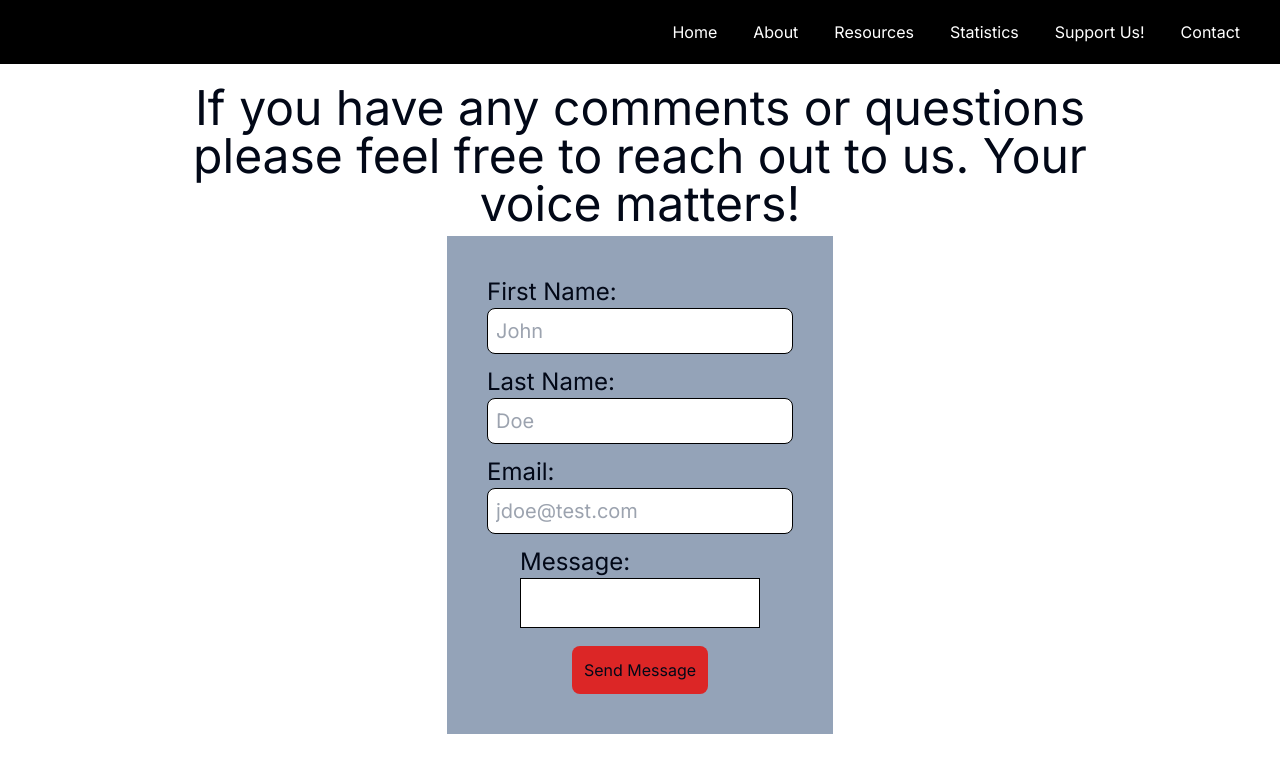
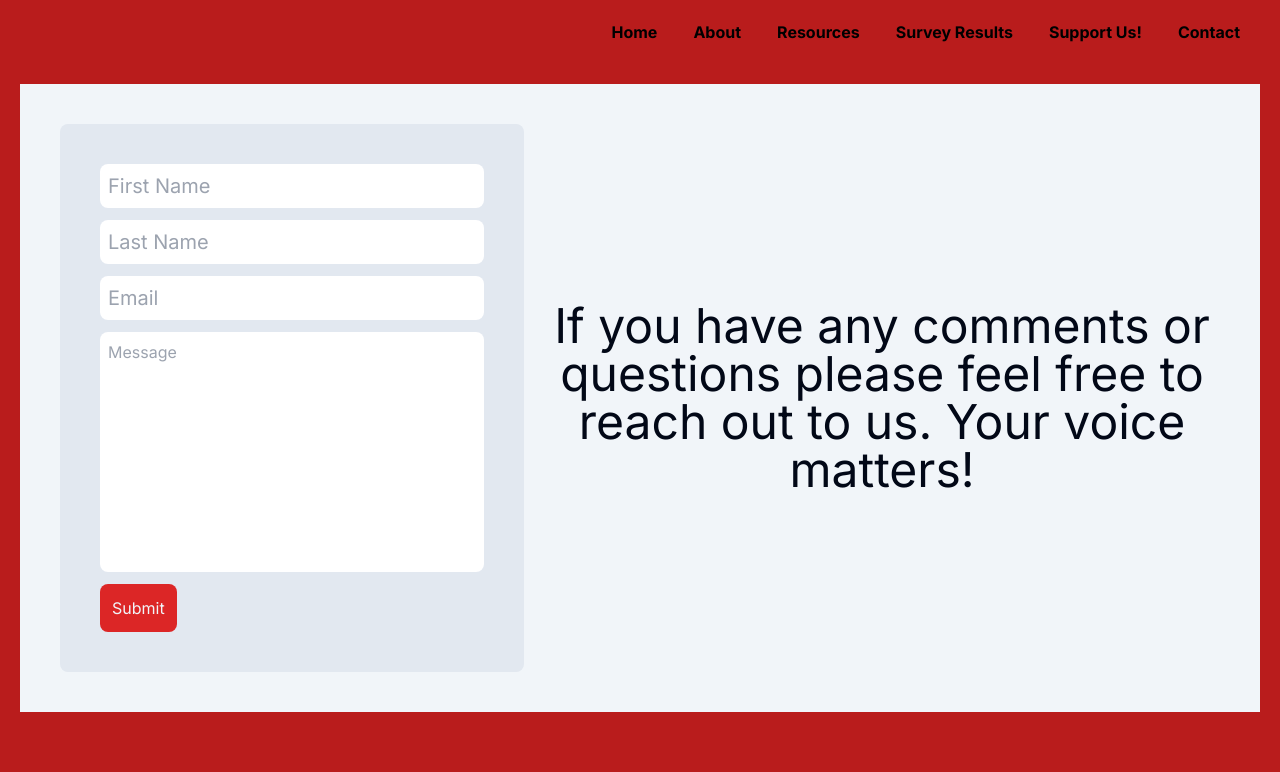
Before and after one commit to samSharivker/qol, a Next.js app in the folder website/: page /contact in a window 1280 px wide. Shown: the top 772 px of the page. Built offline with nearby package versions, Linux system fonts and the light colour scheme.

Commit message:
contact style done

```diff
--- a/website/app/contact/page.tsx
+++ b/website/app/contact/page.tsx
@@ -3,50 +3,42 @@
 export default function Contact() {
   return (
     <div className="text-center flex flex-col items-center m-5">
-      <div className="text-center flex flex-col items-center gap-2 max-w-5xl">
+      <div className="text-center flex lg:flex-row flex-col-reverse items-center gap-5 max-w-7xl p-10 bg-slate-100">
+        <form className="rounded-lg flex flex-col lg:items-start items-center gap-3 p-10 bg-slate-200 w-full">
+          <input
+            className="min-w-96 text-xl p-2 rounded-lg focus:outline-none focus:ring-0"
+            type="text"
+            placeholder="First Name"
+            required
+          />
+          <input
+            className="min-w-96 text-xl p-2 rounded-lg focus:outline-none focus:ring-0"
+            type="text"
+            placeholder="Last Name"
+            required
+          />
+          <input
+            className="min-w-96  text-xl p-2 rounded-lg focus:outline-none focus:ring-0"
+            type="email"
+            placeholder="Email"
+            required
+          />
+          <textarea
+            className="rounded-lg p-2 min-w-96 h-60 resize-none focus:outline-none focus:ring-0"
+            placeholder="Message"
+            required
+          />
+          <button
+            className="bg-red-600 p-3 rounded-lg text-slate-100"
+            type="submit"
+          >
+            Submit
+          </button>
+        </form>
         <h1 className="text-5xl flex-wrap">
           If you have any comments or questions please feel free to reach out to
           us. Your voice matters!
         </h1>
-        <form className="flex flex-col items-center gap-3 p-10 bg-slate-400">
-          <div>
-            <p className="text-2xl text-left">First Name:</p>
-            <input
-              className="text-xl p-2 rounded-lg border border-black"
-              type="text"
-              placeholder="John"
-              required
-            />
-          </div>
-          <div>
-            <p className="text-2xl text-left">Last Name:</p>
-            <input
-              className="text-xl p-2 rounded-lg border border-black"
-              type="text"
-              placeholder="Doe"
-              required
-            />
-          </div>
-          <div>
-            <p className="text-2xl text-left">Email:</p>
-            <input
-              className="text-xl p-2 rounded-lg border border-black"
-              type="email"
-              placeholder="jdoe@test.com"
-              required
-            />
-          </div>
-          <div>
-            <p className="text-2xl text-left">Message:</p>
-            <textarea
-              className="w-60 border border-black resize-none"
-              required
-            />
-          </div>
-          <button className="bg-red-600 p-3 rounded-lg" type="submit">
-            Send Message
-          </button>
-        </form>
       </div>
     </div>
   );
--- a/website/app/layout.tsx
+++ b/website/app/layout.tsx
@@ -16,9 +16,9 @@ export default function RootLayout({
   children: React.ReactNode;
 }>) {
   return (
-    <html lang="en">
+    <html lang="en" className="bg-red-700">
       <body className={inter.className}>
-        <div className="flex flex-col min-h-screen">
+        <div className="flex flex-col min-h-screen bg-red-700">
           <Navbar />
           <main className="flex-grow">{children}</main>
         </div>
--- a/website/components/navbar.tsx
+++ b/website/components/navbar.tsx
@@ -20,13 +20,13 @@ export default function Navbar() {
     { text: "Home", route: "/", icon: "bi-house-door-fill" },
     { text: "About", route: "/about", icon: "bi-file-person-fill" },
     { text: "Resources", route: "/resources", icon: "bi-briefcase-fill" },
-    { text: "Statistics", route: "/statistics", icon: "bi-archive-fill" },
+    { text: "Survey Results", route: "/statistics", icon: "bi-archive-fill" },
     { text: "Support Us!", route: "/support", icon: "bi-archive-fill" },
     { text: "Contact", route: "/contact", icon: "bi-telephone-fill" },
   ];
 
   return (
-    <nav className="bg-black z-50 sticky top-0">
+    <nav className="bg-red-700 z-50 sticky top-0">
       <div className="max-w-7xl mx-auto px-4 sm:px-6 lg:px-8">
         <div className="flex items-center justify-between h-16">
           <div className="flex items-center">
@@ -38,7 +38,7 @@ export default function Navbar() {
                 <Link
                   key={item.route}
                   href={item.route}
-                  className="text-white hover:bg-red-700 rounded-lg p-2 transition ease-in duration-200 transform hover:scale-110"
+                  className="font-bold text-black hover:bg-slate-100 rounded-lg p-2 transition ease-in duration-200 transform hover:scale-110"
                 >
                   <div className="flex gap-1">
                     <i className={`bi bi-${item.icon}`}></i>
@@ -51,7 +51,7 @@ export default function Navbar() {
           <div className="md:hidden flex items-center">
             <button
               onClick={toggleNavbar}
-              className="inline-flex items-center justify-content p-2 rounded-md text-white md:text-white hover:text-white focus:outline-none focus:ring-2 focus:ring-inset focus:ring-white"
+              className="inline-flex items-center justify-content p-2 rounded-md text-black md:text-black hover:text-black focus:outline-none focus:ring-2 focus:ring-inset focus:ring-white"
             >
               {isClick ? (
                 <svg
@@ -95,7 +95,7 @@ export default function Navbar() {
               <Link
                 key={item.route}
                 href={item.route}
-                className="text-white block hover:bg-red-700 rounded-lg p-2 transition ease-in duration-200"
+                className="font-bold text-black block hover:bg-slate-100 rounded-lg p-2 transition ease-in duration-200"
               >
                 <div className="flex gap-1">
                   <i className={`bi ${item.icon}`}></i>
```
